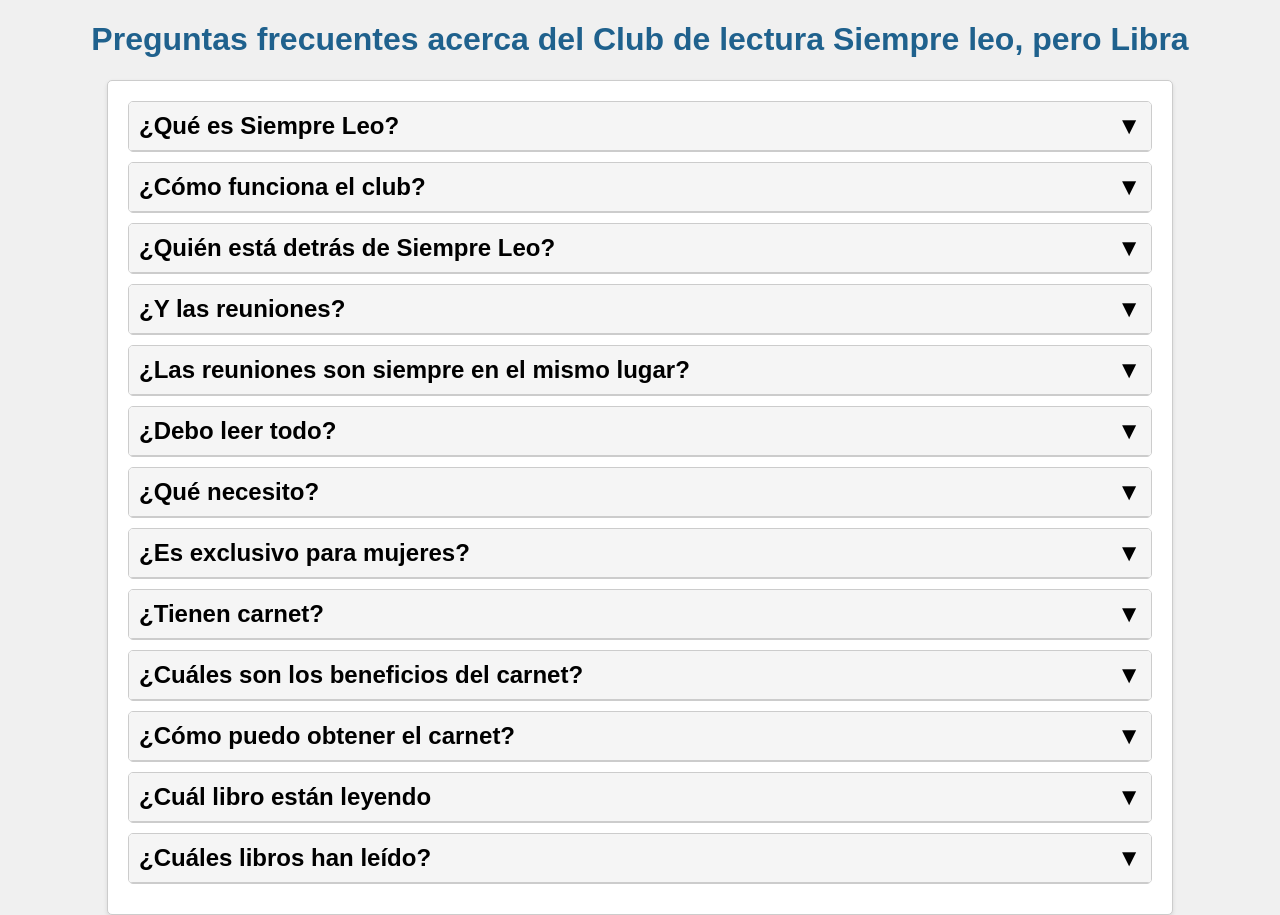
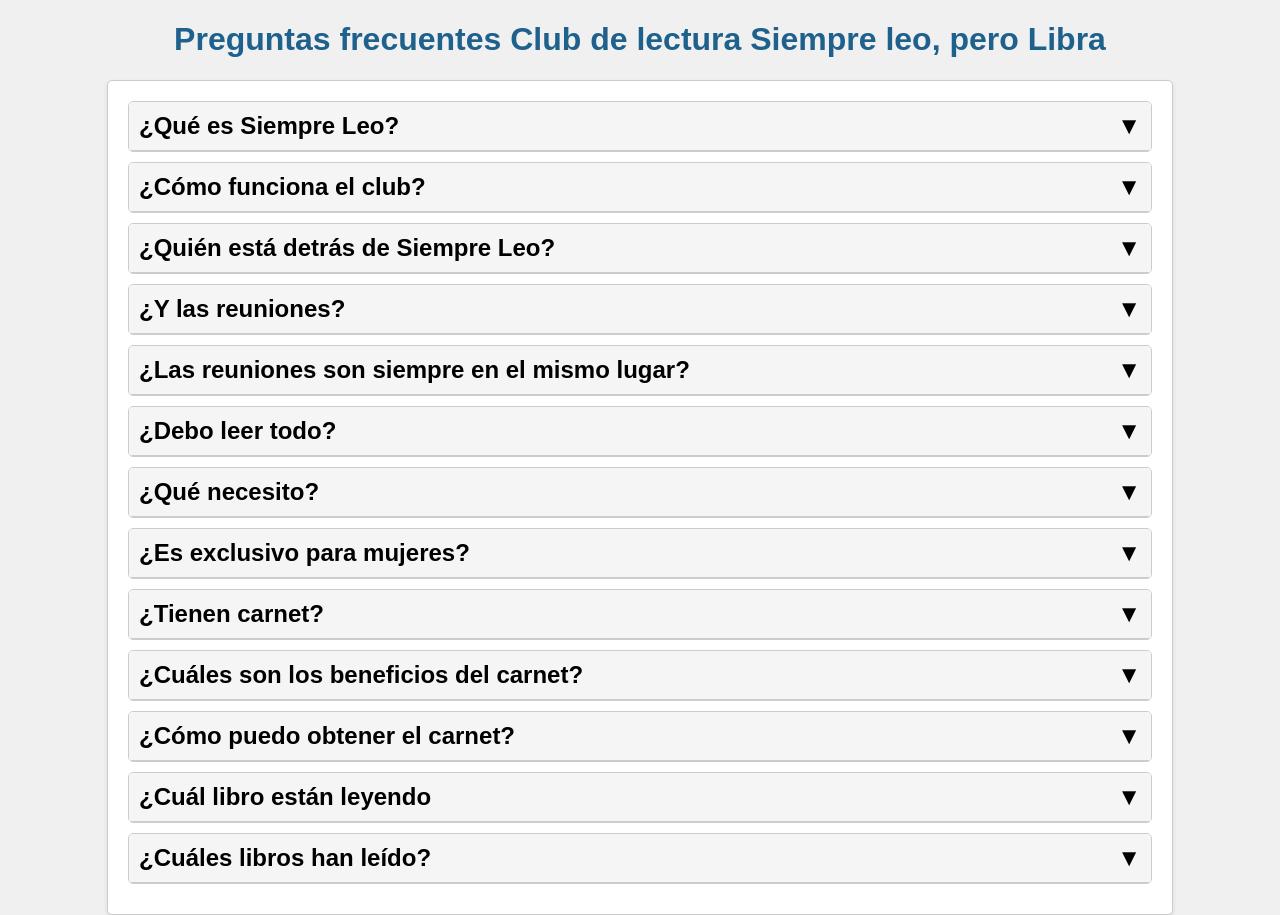
Before and after one commit to marcoArCha/faq-siempre-leo, a plain HTML site: page index.html in a window 1280 px wide. Drawn offline with Linux system fonts and the light colour scheme.

Commit message:
Cambio en el título

```diff
--- a/index.html
+++ b/index.html
@@ -9,7 +9,7 @@
     <script defer src="js/app.js"></script>
   </head>
   <body>
-    <h1>Preguntas frecuentes acerca del Club de lectura Siempre leo, pero Libra</h1>
+    <h1>Preguntas frecuentes Club de lectura Siempre leo, pero Libra</h1>
     <div class="acordeon">
       <div class="bloque">
         <h2 class="h2">¿Qué es Siempre Leo?</h2>
```
